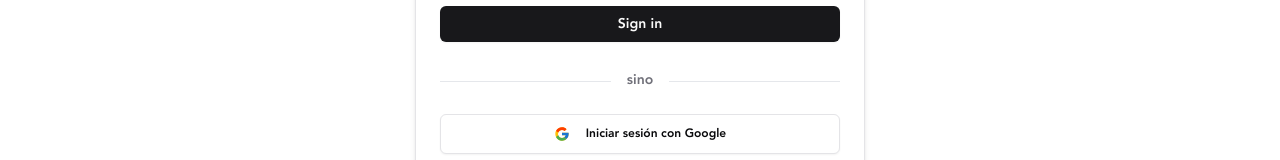
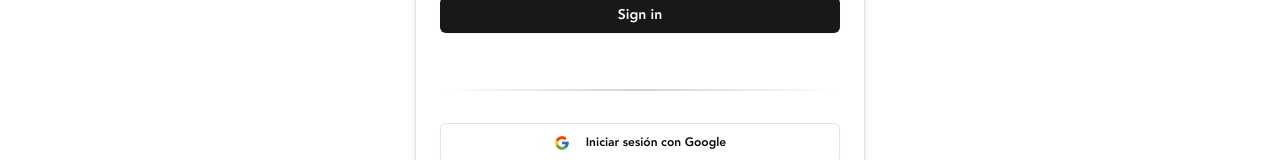
Before and after one commit to sanignacio/recursos-sanignacio, a Next.js app: page /auth/sign-in in a window 1280 px wide. Shown: the part 446-606 px from the top of the page. Built offline with nearby package versions, Linux system fonts and the light colour scheme; no server answers.

Commit message:
fix: change the separator bar (the bar that separes email and oauth login) in auth

```diff
--- a/src/components/auth/social.tsx
+++ b/src/components/auth/social.tsx
@@ -23,11 +23,7 @@ export function Social() {
 
   return (
     <div className="flex w-full flex-col">
-      <div className="mt-1 mb-6 flex items-center before:mt-0.5 before:flex-1 before:border-t before:border-gray-200 after:mt-0.5 after:flex-1 after:border-t after:border-gray-200 dark:before:border-gray-400 dark:after:border-gray-400">
-        <p className="text-muted-foreground mx-4 mb-0 text-center text-sm">
-          sino
-        </p>
-      </div>
+      <div className="my-8 h-[2px] w-full bg-gradient-to-r from-transparent via-neutral-300 to-transparent dark:via-neutral-700" />
       <div className="flex w-full flex-col items-center gap-2 md:flex-row">
         <Button
           size="lg"
```
